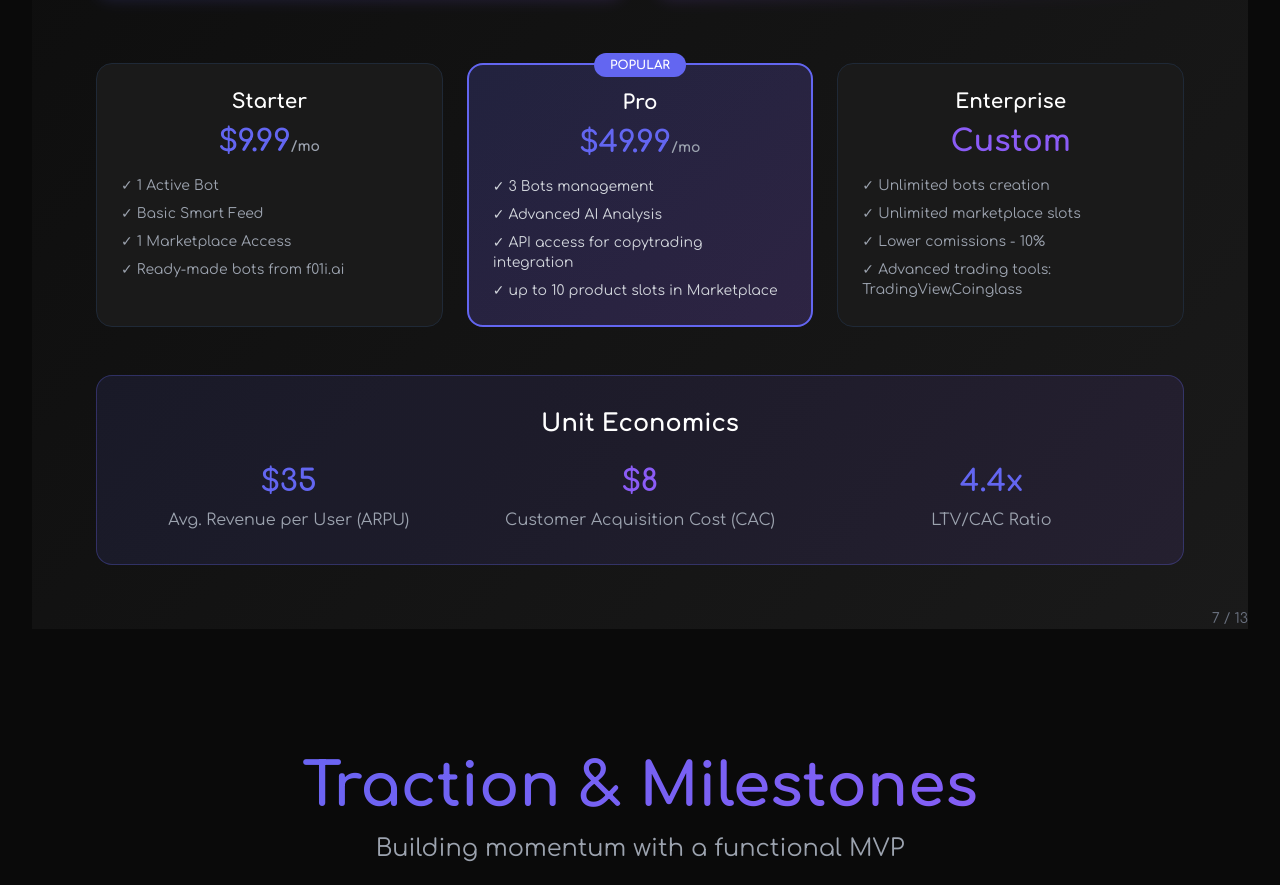
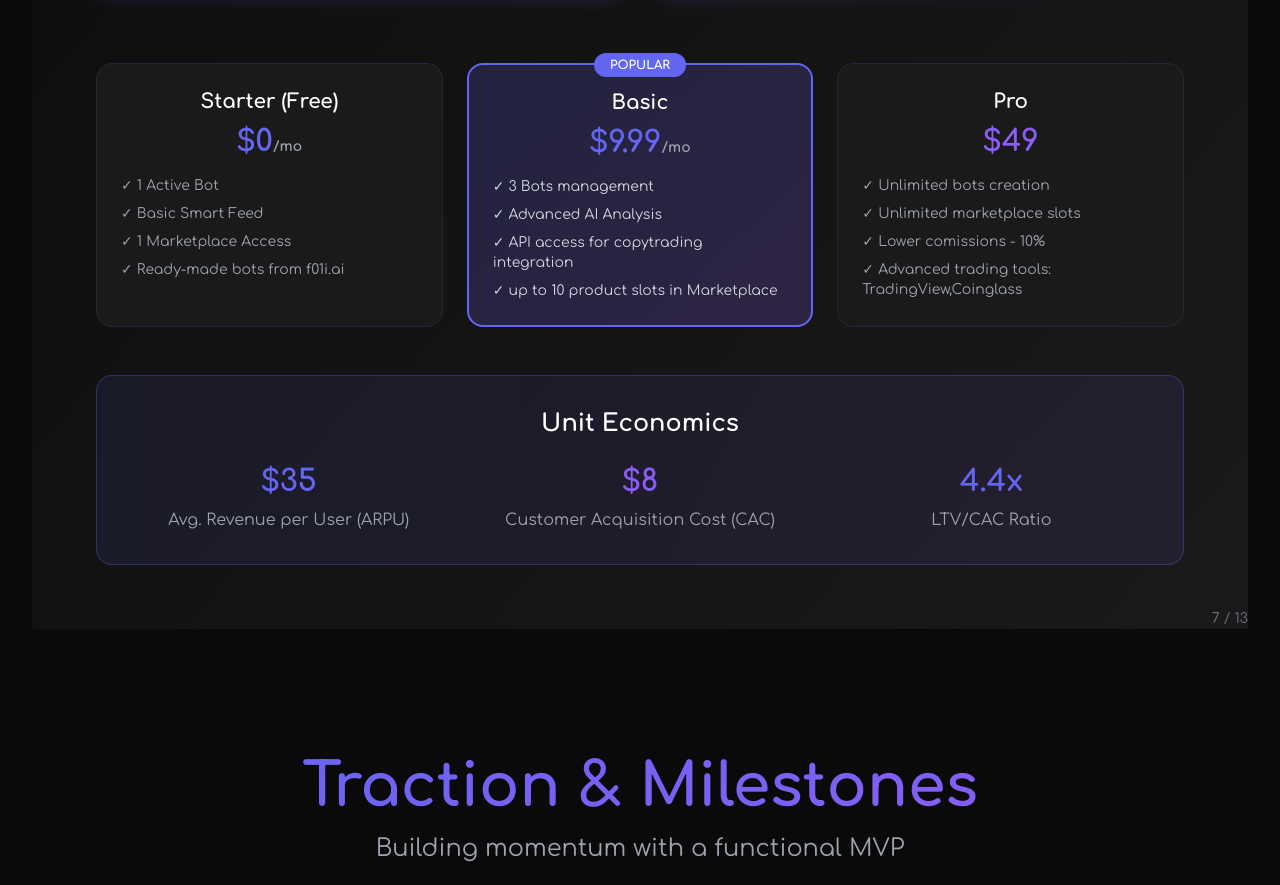
Before and after one commit to kirson21/f01i-pitch-deck, a React (Create React App) app in the folder frontend/: page / in a window 1280 px wide. Shown: the part 7194-8079 px from the top of the page. Built offline with nearby package versions, Linux system fonts and the light colour scheme; the HTML template or start-up script is replaced by a standard one.

Commit message:
Update BusinessModelSlide.js

```diff
--- a/frontend/src/slides/BusinessModelSlide.js
+++ b/frontend/src/slides/BusinessModelSlide.js
@@ -81,8 +81,8 @@ const BusinessModelSlide = ({ slideNumber, totalSlides }) => {
           className="grid grid-cols-1 md:grid-cols-3 gap-6"
         >
           <div className="bg-dark-light p-6 rounded-2xl border border-gray-800 text-center">
-            <h4 className="text-xl font-bold text-white mb-2">Starter</h4>
-            <div className="text-3xl font-bold text-primary mb-4">$9.99<span className="text-sm text-gray-400">/mo</span></div>
+            <h4 className="text-xl font-bold text-white mb-2">Starter (Free)</h4>
+            <div className="text-3xl font-bold text-primary mb-4">$0<span className="text-sm text-gray-400">/mo</span></div>
             <ul className="space-y-2 text-sm text-gray-400 text-left">
               <li>✓ 1 Active Bot</li>
               <li>✓ Basic Smart Feed</li>
@@ -95,8 +95,8 @@ const BusinessModelSlide = ({ slideNumber, totalSlides }) => {
             <div className="absolute -top-3 left-1/2 transform -translate-x-1/2 bg-primary px-4 py-1 rounded-full text-xs font-bold">
               POPULAR
             </div>
-            <h4 className="text-xl font-bold text-white mb-2">Pro</h4>
-            <div className="text-3xl font-bold text-primary mb-4">$49.99<span className="text-sm text-gray-400">/mo</span></div>
+            <h4 className="text-xl font-bold text-white mb-2">Basic</h4>
+            <div className="text-3xl font-bold text-primary mb-4">$9.99<span className="text-sm text-gray-400">/mo</span></div>
             <ul className="space-y-2 text-sm text-gray-300 text-left">
               <li>✓ 3 Bots management</li>
               <li>✓ Advanced AI Analysis</li>
@@ -106,8 +106,8 @@ const BusinessModelSlide = ({ slideNumber, totalSlides }) => {
           </div>
 
           <div className="bg-dark-light p-6 rounded-2xl border border-gray-800 text-center">
-            <h4 className="text-xl font-bold text-white mb-2">Enterprise</h4>
-            <div className="text-3xl font-bold text-secondary mb-4">Custom</div>
+            <h4 className="text-xl font-bold text-white mb-2">Pro</h4>
+            <div className="text-3xl font-bold text-secondary mb-4">$49</div>
             <ul className="space-y-2 text-sm text-gray-400 text-left">
               <li>✓ Unlimited bots creation</li>
               <li>✓ Unlimited marketplace slots</li>
```
